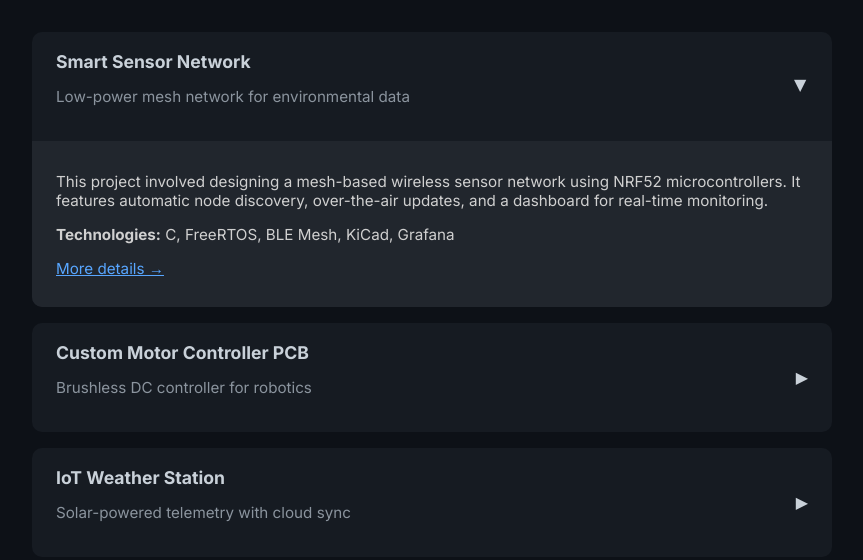
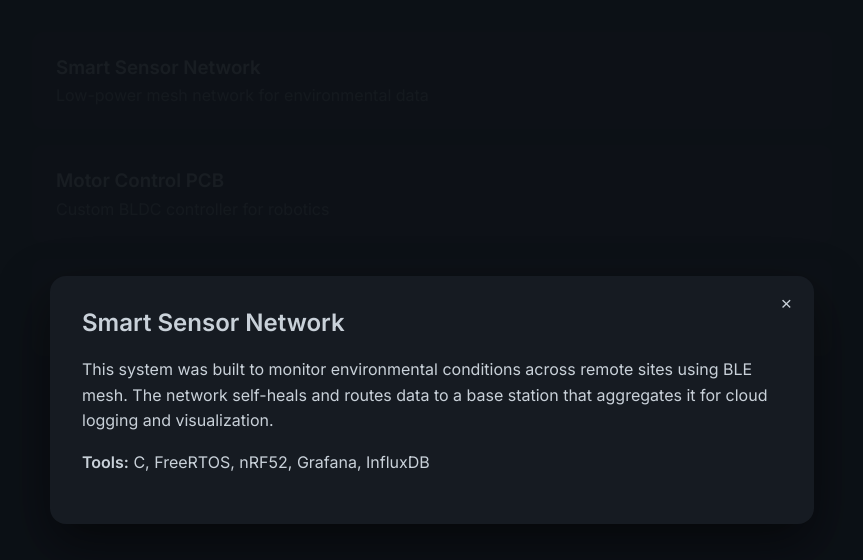
Before and after one commit to ajgrife/-resume-site, a plain HTML site: page index.html in a window 1280 px wide. Both pictures are taken after a click on the element 640 px from the left and 86 px from the top of the page. Shown: the whole page, without its empty margins (208-1071 px from the left). Drawn offline with Linux system fonts and the light colour scheme.

Commit message:
Update index.html

```diff
--- a/index.html
+++ b/index.html
@@ -3,8 +3,8 @@
 <head>
   <meta charset="UTF-8" />
   <meta name="viewport" content="width=device-width, initial-scale=1.0"/>
-  <title>Your Projects</title>
-  <link href="https://fonts.googleapis.com/css2?family=Inter:wght@400;600;700&display=swap" rel="stylesheet">
+  <title>Project Showcase</title>
+  <link href="https://fonts.googleapis.com/css2?family=Inter:wght@400;600&display=swap" rel="stylesheet">
   <style>
     body {
       background: #0d1117;
@@ -17,122 +17,156 @@
     .projects {
       max-width: 800px;
       margin: auto;
+      display: flex;
+      flex-direction: column;
+      gap: 1rem;
     }
 
-    .project {
+    .project-card {
       background: #161b22;
-      margin-bottom: 1rem;
-      border-radius: 10px;
-      overflow: hidden;
-      transition: box-shadow 0.3s ease;
+      border-radius: 12px;
+      padding: 1.5rem;
+      cursor: pointer;
+      transition: background 0.3s ease;
+    }
+
+    .project-card:hover {
+      background: #1f2733;
+    }
+
+    .project-card h3 {
+      margin: 0 0 0.4rem;
+    }
+
+    .project-card p {
+      margin: 0;
+      color: #8b949e;
+    }
+
+    .overlay {
+      position: fixed;
+      top: 0;
+      left: 0;
+      width: 100%;
+      height: 100%;
+      background: #0d1117f0;
+      display: none;
+      align-items: center;
+      justify-content: center;
+      z-index: 1000;
+      overflow-y: auto;
+    }
+
+    .overlay.active {
+      display: flex;
+    }
+
+    .project-details {
+      background: #161b22;
+      border-radius: 16px;
+      max-width: 700px;
+      width: 90%;
+      padding: 2rem;
+      box-shadow: 0 20px 50px rgba(0,0,0,0.5);
+      position: relative;
+      animation: fadeIn 0.3s ease;
+    }
+
+    .project-details h2 {
+      margin-top: 0;
+    }
+
+    .project-details p {
+      line-height: 1.6;
+    }
+
+    .close-btn {
+      position: absolute;
+      top: 1rem;
+      right: 1rem;
+      background: none;
+      border: none;
+      font-size: 1.2rem;
+      color: #c9d1d9;
       cursor: pointer;
     }
 
-    .project:hover {
-      box-shadow: 0 8px 20px rgba(0, 0, 0, 0.3);
+    .close-btn:hover {
+      color: #58a6ff;
     }
 
-    .project-header {
-      padding: 1.2rem 1.5rem;
-      display: flex;
-      justify-content: space-between;
-      align-items: center;
-    }
-
-    .project-header h3 {
-      margin: 0;
-      font-size: 1.1rem;
-    }
-
-    .project-summary {
-      color: #8b949e;
-      font-size: 0.95rem;
-    }
-
-    .project-details {
-      max-height: 0;
-      overflow: hidden;
-      padding: 0 1.5rem;
-      background-color: #21262d;
-      font-size: 0.95rem;
-      color: #d0d0d0;
-      transition: max-height 0.4s ease, padding 0.4s ease;
-    }
-
-    .project.open .project-details {
-      max-height: 500px;
-      padding: 1rem 1.5rem;
-    }
-
-    .project-details p {
-      margin-bottom: 0.8rem;
-    }
-
-    .arrow {
-      transition: transform 0.3s ease;
-    }
-
-    .project.open .arrow {
-      transform: rotate(90deg);
+    @keyframes fadeIn {
+      from { opacity: 0; transform: scale(0.95); }
+      to { opacity: 1; transform: scale(1); }
     }
   </style>
 </head>
 <body>
+
 <div class="projects">
+  <div class="project-card" data-project="sensor">
+    <h3>Smart Sensor Network</h3>
+    <p>Low-power mesh network for environmental data</p>
+  </div>
 
-    <div class="project">
-      <div class="project-header">
-        <div>
-          <h3>Smart Sensor Network</h3>
-          <p class="project-summary">Low-power mesh network for environmental data</p>
+  <div class="project-card" data-project="motor">
+    <h3>Motor Control PCB</h3>
+    <p>Custom BLDC controller for robotics</p>
   </div>
-        <div class="arrow">▶</div>
-      </div>
-      <div class="project-details">
-        <p>This project involved designing a mesh-based wireless sensor network using NRF52 microcontrollers. It features automatic node discovery, over-the-air updates, and a dashboard for real-time monitoring.</p>
-        <p><strong>Technologies:</strong> C, FreeRTOS, BLE Mesh, KiCad, Grafana</p>
-        <p><a href="spectrum-analyzer.html" style="color:#58a6ff;">More details →</a></p>
+
+  <div class="project-card" data-project="weather">
+    <h3>IoT Weather Station</h3>
+    <p>Solar-powered station with AWS cloud logging</p>
   </div>
 </div>
 
-    <div class="project">
-      <div class="project-header">
-        <div>
-          <h3>Custom Motor Controller PCB</h3>
-          <p class="project-summary">Brushless DC controller for robotics</p>
-        </div>
-        <div class="arrow">▶</div>
-      </div>
-      <div class="project-details">
-        <p>Designed a four-layer PCB with STM32F0, gate drivers, current sensing, and protection logic. Firmware includes PID speed control, stall detection, and UART diagnostics.</p>
-        <p><strong>Tools:</strong> STM32CubeIDE, Altium, Logic Analyzer, UART</p>
-        <p><a href="motor-control.html" style="color:#58a6ff;">More details →</a></p>
+<!-- Fullscreen Overlay -->
+<div class="overlay" id="overlay">
+  <div class="project-details" id="projectDetails">
+    <button class="close-btn" id="closeBtn">&times;</button>
+    <div id="projectContent"></div>
   </div>
 </div>
 
-    <div class="project">
-      <div class="project-header">
-        <div>
-          <h3>IoT Weather Station</h3>
-          <p class="project-summary">Solar-powered telemetry with cloud sync</p>
-        </div>
-        <div class="arrow">▶</div>
-      </div>
-      <div class="project-details">
-        <p>Designed and deployed a compact station with ESP32, LoRa backup, and a solar panel. Sends temperature, humidity, and air quality metrics to AWS IoT Core every 5 minutes.</p>
-        <p><strong>Stack:</strong> ESP-IDF, MQTT, AWS IoT Core, PCBWay</p>
-        <p><a href="iot-weather-station.html" style="color:#58a6ff;">More details →</a></p>
-      </div>
-    </div>
+<script>
+  const overlay = document.getElementById('overlay');
+  const content = document.getElementById('projectContent');
+  const closeBtn = document.getElementById('closeBtn');
 
-  </div>
+  const projectData = {
+    sensor: `
+      <h2>Smart Sensor Network</h2>
+      <p>This system was built to monitor environmental conditions across remote sites using BLE mesh. The network self-heals and routes data to a base station that aggregates it for cloud logging and visualization.</p>
+      <p><strong>Tools:</strong> C, FreeRTOS, nRF52, Grafana, InfluxDB</p>
+    `,
+    motor: `
+      <h2>Motor Control PCB</h2>
+      <p>A custom 4-layer PCB with STM32, gate drivers, and hall sensor inputs. Implements PID speed control, UART logging, and overcurrent protection. Designed for use in autonomous robotic platforms.</p>
+      <p><strong>Tools:</strong> STM32, Altium, UART, BLDC</p>
+    `,
+    weather: `
+      <h2>IoT Weather Station</h2>
+      <p>Uses an ESP32 with solar power and battery management to transmit data to AWS IoT Core. Includes sensors for temperature, humidity, and air quality with a fallback LoRa module for remote sites.</p>
+      <p><strong>Stack:</strong> ESP-IDF, MQTT, AWS IoT, PCBWay</p>
+    `
+  };
 
-  <script>
-    document.querySelectorAll('.project').forEach(project => {
-      project.addEventListener('click', () => {
-        project.classList.toggle('open');
+  document.querySelectorAll('.project-card').forEach(card => {
+    card.addEventListener('click', () => {
+      const id = card.getAttribute('data-project');
+      content.innerHTML = projectData[id];
+      overlay.classList.add('active');
     });
   });
+
+  closeBtn.addEventListener('click', () => {
+    overlay.classList.remove('active');
+  });
+
+  overlay.addEventListener('click', (e) => {
+    if (e.target === overlay) overlay.classList.remove('active');
+  });
 </script>
+
 </body>
 </html>
```
Lines whose indentation alone changed are shown as unchanged.
